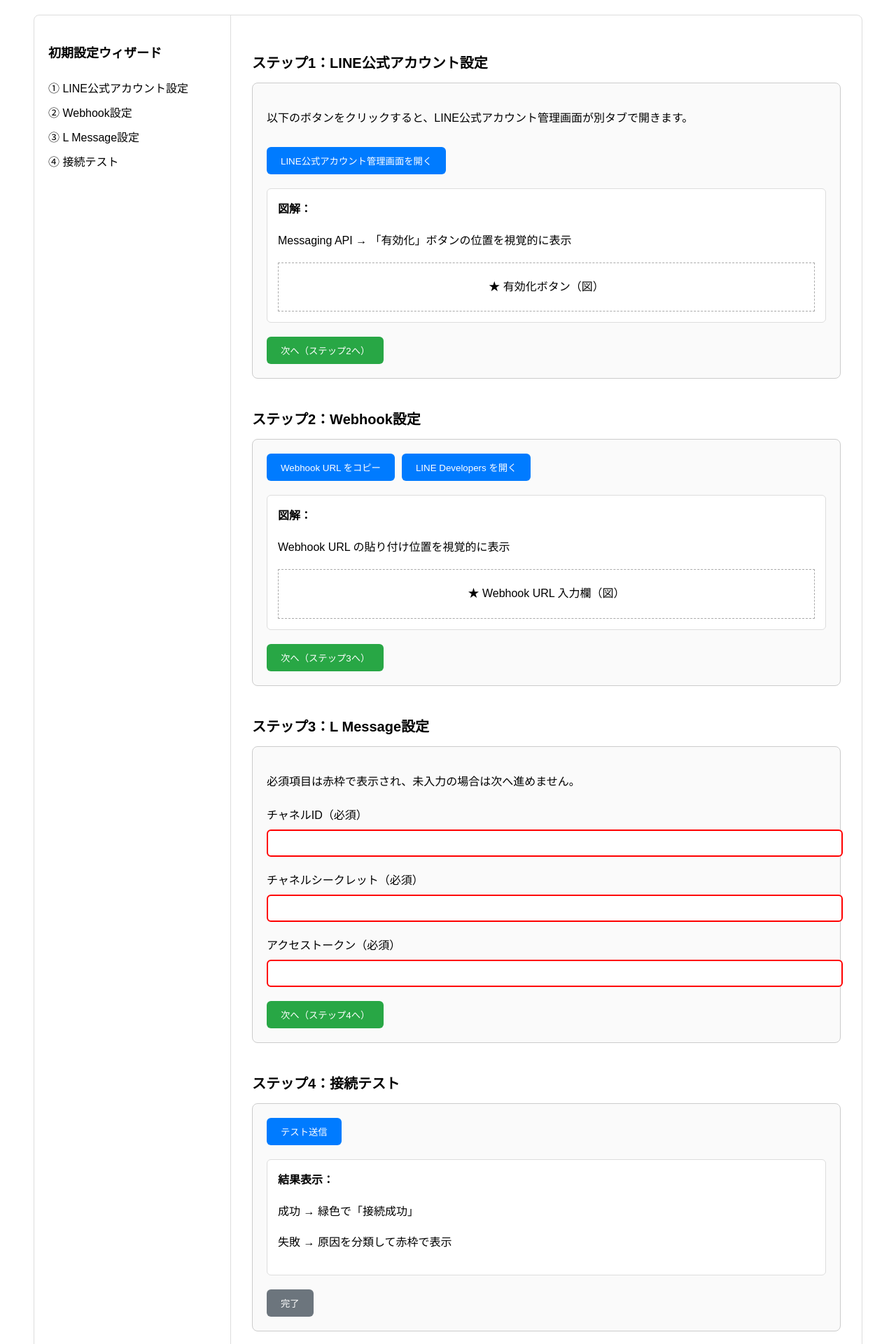
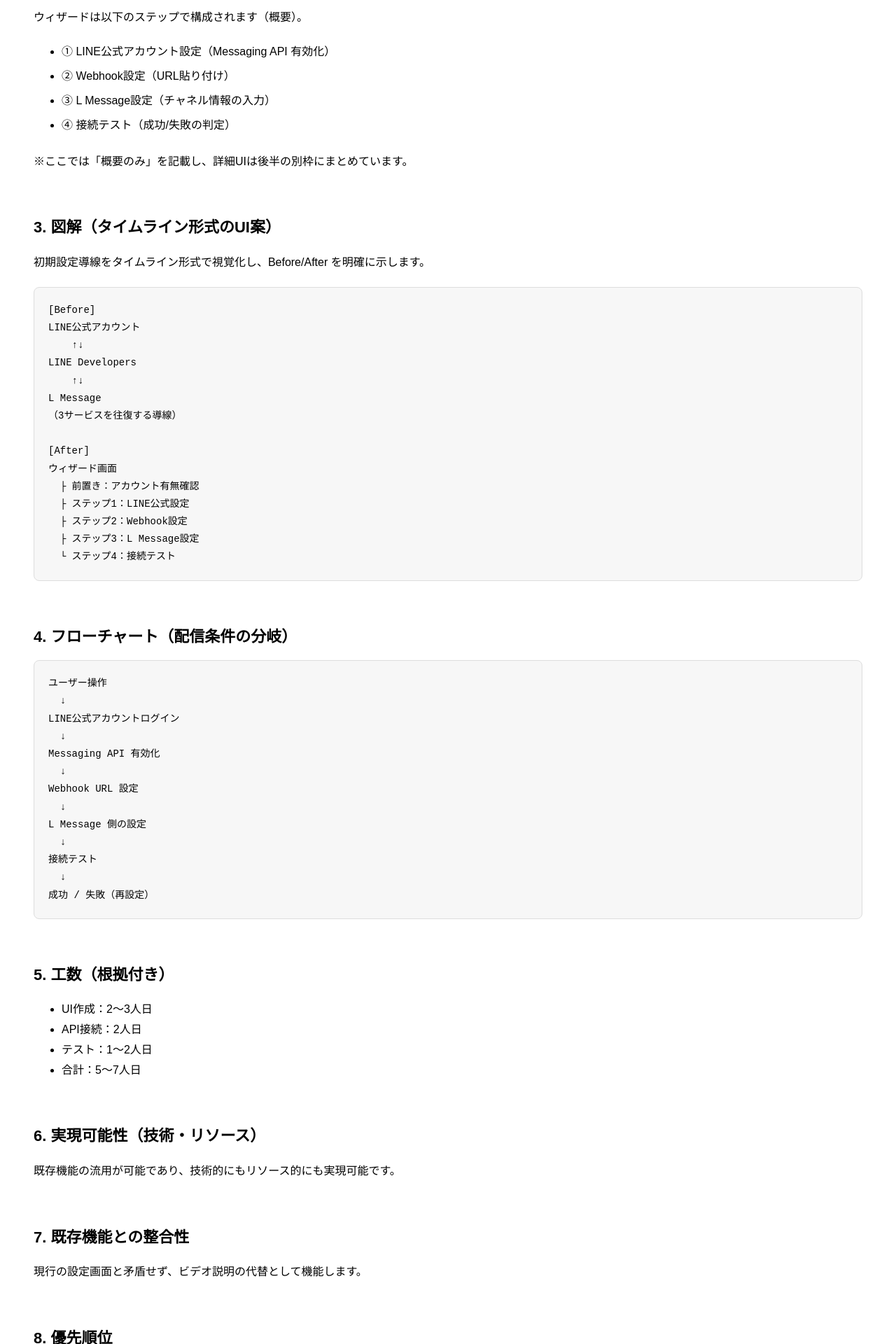
Before and after one commit to test202608/sample, a Next.js app: page /proposal1 in a window 1280 px wide. Shown: the part 500-2420 px from the top of the page at 70% size. Built offline with nearby package versions, Linux system fonts and the light colour scheme.

Commit message:
ブラッシュアップ

```diff
--- a/app/proposal1/page.js
+++ b/app/proposal1/page.js
@@ -28,44 +28,139 @@
           設定漏れ・迷い・エラー原因不明を解消します。
         </p>
 
-        {/* ウィザードUI案（エルメ風） */}
-        <div style={{
-          display: "flex",
-          marginTop: "30px",
+        <p style={{ marginTop: "20px" }}>
+          ウィザードは以下のステップで構成されます（概要）。
+        </p>
+
+        <ul style={{ lineHeight: "2.2" }}>
+          <li>① LINE公式アカウント設定（Messaging API 有効化）</li>
+          <li>② Webhook設定（URL貼り付け）</li>
+          <li>③ L Message設定（チャネル情報の入力）</li>
+          <li>④ 接続テスト（成功/失敗の判定）</li>
+        </ul>
+
+        <p style={{ marginTop: "20px" }}>
+          ※ここでは「概要のみ」を記載し、詳細UIは後半の別枠にまとめています。
+        </p>
+      </section>
+
+      {/* 3. 図解（タイムライン形式のUI案） */}
+      <section style={{ marginBottom: "60px" }}>
+        <h2 style={{ fontSize: "22px", marginBottom: "10px" }}>3. 図解（タイムライン形式のUI案）</h2>
+
+        <p>初期設定導線をタイムライン形式で視覚化し、Before/After を明確に示します。</p>
+
+        <pre style={{
+          background: "#f7f7f7",
+          padding: "20px",
+          borderRadius: "8px",
           border: "1px solid #ddd",
-          borderRadius: "8px"
+          fontSize: "14px",
+          marginTop: "20px"
         }}>
+{`[Before]
+LINE公式アカウント
+    ↑↓
+LINE Developers
+    ↑↓
+L Message
+（3サービスを往復する導線）
 
-          {/* 左側：ステップ一覧 */}
-          <aside style={{
-            width: "240px",
-            borderRight: "1px solid #ddd",
-            padding: "20px"
+[After]
+ウィザード画面
+  ├ 前置き：アカウント有無確認
+  ├ ステップ1：LINE公式設定
+  ├ ステップ2：Webhook設定
+  ├ ステップ3：L Message設定
+  └ ステップ4：接続テスト
+`}
+        </pre>
+      </section>
+
+      {/* 4. フローチャート */}
+      <section style={{ marginBottom: "60px" }}>
+        <h2 style={{ fontSize: "22px", marginBottom: "10px" }}>4. フローチャート（配信条件の分岐）</h2>
+        <pre style={{
+          background: "#f7f7f7",
+          padding: "20px",
+          borderRadius: "8px",
+          border: "1px solid #ddd",
+          fontSize: "14px"
         }}>
-            <h3 style={{ fontSize: "18px", marginBottom: "15px" }}>初期設定ウィザード</h3>
-            <ul style={{ listStyle: "none", padding: 0, lineHeight: "2.2" }}>
-              <li>① LINE公式アカウント設定</li>
-              <li>② Webhook設定</li>
-              <li>③ L Message設定</li>
-              <li>④ 接続テスト</li>
+{`ユーザー操作
+  ↓
+LINE公式アカウントログイン
+  ↓
+Messaging API 有効化
+  ↓
+Webhook URL 設定
+  ↓
+L Message 側の設定
+  ↓
+接続テスト
+  ↓
+成功 / 失敗（再設定）
+`}
+        </pre>
+      </section>
+
+      {/* 5. 工数 */}
+      <section style={{ marginBottom: "60px" }}>
+        <h2 style={{ fontSize: "22px", marginBottom: "10px" }}>5. 工数（根拠付き）</h2>
+        <ul>
+          <li>UI作成：2〜3人日</li>
+          <li>API接続：2人日</li>
+          <li>テスト：1〜2人日</li>
+          <li>合計：5〜7人日</li>
         </ul>
-          </aside>
+      </section>
 
-          {/* 右側：ウィザード画面 */}
-          <section style={{ flex: 1, padding: "30px" }}>
+      {/* 6. 実現可能性 */}
+      <section style={{ marginBottom: "60px" }}>
+        <h2 style={{ fontSize: "22px", marginBottom: "10px" }}>6. 実現可能性（技術・リソース）</h2>
+        <p>既存機能の流用が可能であり、技術的にもリソース的にも実現可能です。</p>
+      </section>
+
+      {/* 7. 既存機能との整合性 */}
+      <section style={{ marginBottom: "60px" }}>
+        <h2 style={{ fontSize: "22px", marginBottom: "10px" }}>7. 既存機能との整合性</h2>
+        <p>現行の設定画面と矛盾せず、ビデオ説明の代替として機能します。</p>
+      </section>
+
+      {/* 8. 優先順位 */}
+      <section style={{ marginBottom: "60px" }}>
+        <h2 style={{ fontSize: "22px", marginBottom: "10px" }}>8. 優先順位</h2>
+        <p>初期設定は最重要であり、問い合わせ削減効果が大きいため優先度は高いです。</p>
+      </section>
+
+      {/* 9. 実装時の確認事項 */}
+      <section style={{ marginBottom: "60px" }}>
+        <h2 style={{ fontSize: "22px", marginBottom: "10px" }}>9. 実装時の確認事項</h2>
+        <ul>
+          <li>図解の正確性</li>
+          <li>API接続テスト</li>
+          <li>必須項目チェック</li>
+          <li>UIの操作性</li>
+        </ul>
+      </section>
+
+      {/* ◆ 初期設定ウィザード（詳細UI） */}
+      <section style={{ marginBottom: "60px" }}>
+        <h2 style={{ fontSize: "24px", marginBottom: "20px" }}>◆ 初期設定ウィザード（詳細UI）</h2>
 
         {/* ステップ1 */}
+        <div style={{
+          border: "1px solid #ddd",
+          padding: "30px",
+          borderRadius: "8px",
+          marginBottom: "40px"
+        }}>
           <h3 style={{ fontSize: "20px", marginBottom: "10px" }}>
             ステップ1：LINE公式アカウント設定
           </h3>
-            <div style={{
-              border: "1px solid #ccc",
-              padding: "20px",
-              borderRadius: "8px",
-              background: "#fafafa",
-              marginBottom: "40px"
-            }}>
+
           <p>以下のボタンをクリックすると、LINE公式アカウント管理画面が別タブで開きます。</p>
+
           <button style={{
             background: "#007bff",
             color: "#fff",
@@ -111,16 +206,16 @@
         </div>
 
         {/* ステップ2 */}
+        <div style={{
+          border: "1px solid #ddd",
+          padding: "30px",
+          borderRadius: "8px",
+          marginBottom: "40px"
+        }}>
           <h3 style={{ fontSize: "20px", marginBottom: "10px" }}>
             ステップ2：Webhook設定
           </h3>
-            <div style={{
-              border: "1px solid #ccc",
-              padding: "20px",
-              borderRadius: "8px",
-              background: "#fafafa",
-              marginBottom: "40px"
-            }}>
+
           <button style={{
             background: "#007bff",
             color: "#fff",
@@ -177,16 +272,16 @@
         </div>
 
         {/* ステップ3 */}
+        <div style={{
+          border: "1px solid #ddd",
+          padding: "30px",
+          borderRadius: "8px",
+          marginBottom: "40px"
+        }}>
           <h3 style={{ fontSize: "20px", marginBottom: "10px" }}>
             ステップ3：L Message設定
           </h3>
-            <div style={{
-              border: "1px solid #ccc",
-              padding: "20px",
-              borderRadius: "8px",
-              background: "#fafafa",
-              marginBottom: "40px"
-            }}>
+
           <p>必須項目は赤枠で表示され、未入力の場合は次へ進めません。</p>
 
           <div style={{ marginTop: "20px" }}>
@@ -236,15 +331,15 @@
         </div>
 
         {/* ステップ4 */}
+        <div style={{
+          border: "1px solid #ddd",
+          padding: "30px",
+          borderRadius: "8px"
+        }}>
           <h3 style={{ fontSize: "20px", marginBottom: "10px" }}>
             ステップ4：接続テスト
           </h3>
-            <div style={{
-              border: "1px solid #ccc",
-              padding: "20px",
-              borderRadius: "8px",
-              background: "#fafafa"
-            }}>
+
           <button style={{
             background: "#007bff",
             color: "#fff",
@@ -282,60 +377,6 @@
         </div>
 
       </section>
-        </div>
-      </section>
-
-      {/* 3. 図解（タイムライン形式） */}
-      <section style={{ marginBottom: "60px" }}>
-        <h2 style={{ fontSize: "22px", marginBottom: "10px" }}>3. 図解（タイムライン形式のUI案）</h2>
-        <p>初期設定導線をタイムライン形式で視覚化し、Before/After を明確に示します。</p>
-      </section>
-
-      {/* 4. フローチャート */}
-      <section style={{ marginBottom: "60px" }}>
-        <h2 style={{ fontSize: "22px", marginBottom: "10px" }}>4. フローチャート（配信条件の分岐）</h2>
-        <p>初期設定の分岐、エラー時の分岐、成功時の流れを図で示します。</p>
-      </section>
-
-      {/* 5. 工数 */}
-      <section style={{ marginBottom: "60px" }}>
-        <h2 style={{ fontSize: "22px", marginBottom: "10px" }}>5. 工数（根拠付き）</h2>
-        <ul>
-          <li>UI作成：2〜3人日</li>
-          <li>API接続：2人日</li>
-          <li>テスト：1〜2人日</li>
-          <li>合計：5〜7人日</li>
-        </ul>
-      </section>
-
-      {/* 6. 実現可能性 */}
-      <section style={{ marginBottom: "60px" }}>
-        <h2 style={{ fontSize: "22px", marginBottom: "10px" }}>6. 実現可能性（技術・リソース）</h2>
-        <p>既存機能の流用が可能であり、技術的にもリソース的にも実現可能です。</p>
-      </section>
-
-      {/* 7. 既存機能との整合性 */}
-      <section style={{ marginBottom: "60px" }}>
-        <h2 style={{ fontSize: "22px", marginBottom: "10px" }}>7. 既存機能との整合性</h2>
-        <p>現行の設定画面と矛盾せず、ビデオ説明の代替として機能します。</p>
-      </section>
-
-      {/* 8. 優先順位 */}
-      <section style={{ marginBottom: "60px" }}>
-        <h2 style={{ fontSize: "22px", marginBottom: "10px" }}>8. 優先順位</h2>
-        <p>初期設定は最重要であり、問い合わせ削減効果が大きいため優先度は高いです。</p>
-      </section>
-
-      {/* 9. 実装時の確認事項 */}
-      <section style={{ marginBottom: "60px" }}>
-        <h2 style={{ fontSize: "22px", marginBottom: "10px" }}>9. 実装時の確認事項</h2>
-        <ul>
-          <li>図解の正確性</li>
-          <li>API接続テスト</li>
-          <li>必須項目チェック</li>
-          <li>UIの操作性</li>
-        </ul>
-      </section>
 
     </main>
   );
```
Lines whose indentation alone changed are shown as unchanged.
